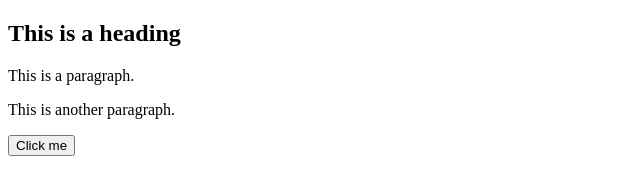
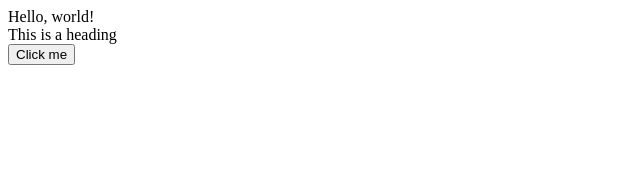
Before and after one commit to Jere7/jquery-test, a plain HTML site: page index.html in a window 1280 px wide. Shown: the whole page, without its empty margins (0-640 px from the left). Drawn offline with nearby package versions, Linux system fonts and the light colour scheme.

Commit message:
div-tool

```diff
--- a/index.html
+++ b/index.html
@@ -2,20 +2,17 @@
 <html>
 <head>
 <script src="https://ajax.googleapis.com/ajax/libs/jquery/3.1.1/jquery.min.js"></script>
-<script>
-$(document).ready(function(){
-    $("button").click(function(){
-        $("p").text(Hello World);
-    });
-});
-</script>
 </head>
 <body>
 
-<h2>This is a heading</h2>
+<div id="divTest1"></div>
+<script type="text/javascript">
+$("#divTest1").text("Hello, world!");
+</script>
 
-<p>This is a paragraph.</p>
-<p>This is another paragraph.</p>
+<div>This is a heading</div>
+
+
 
 <button>Click me</button>
 
```
